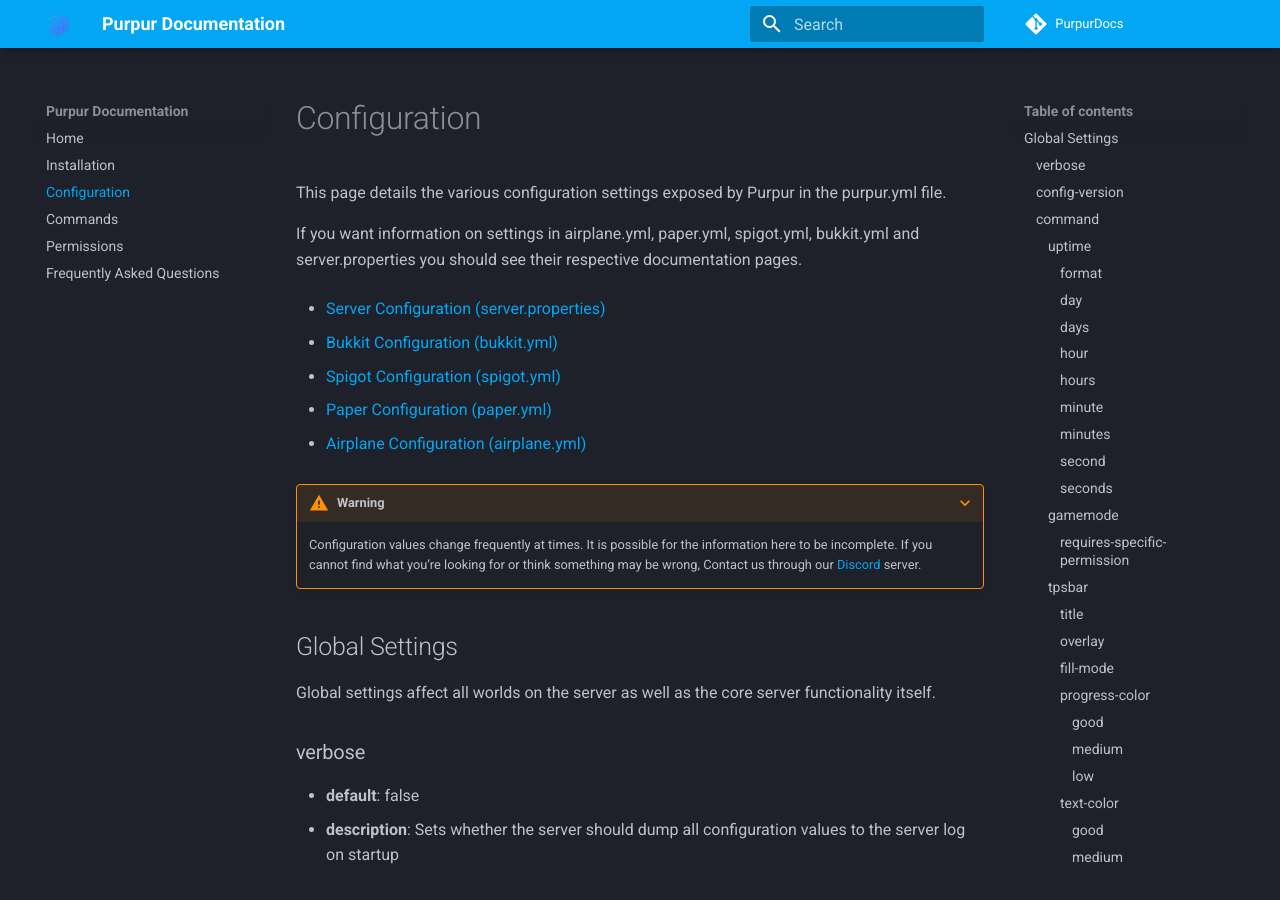
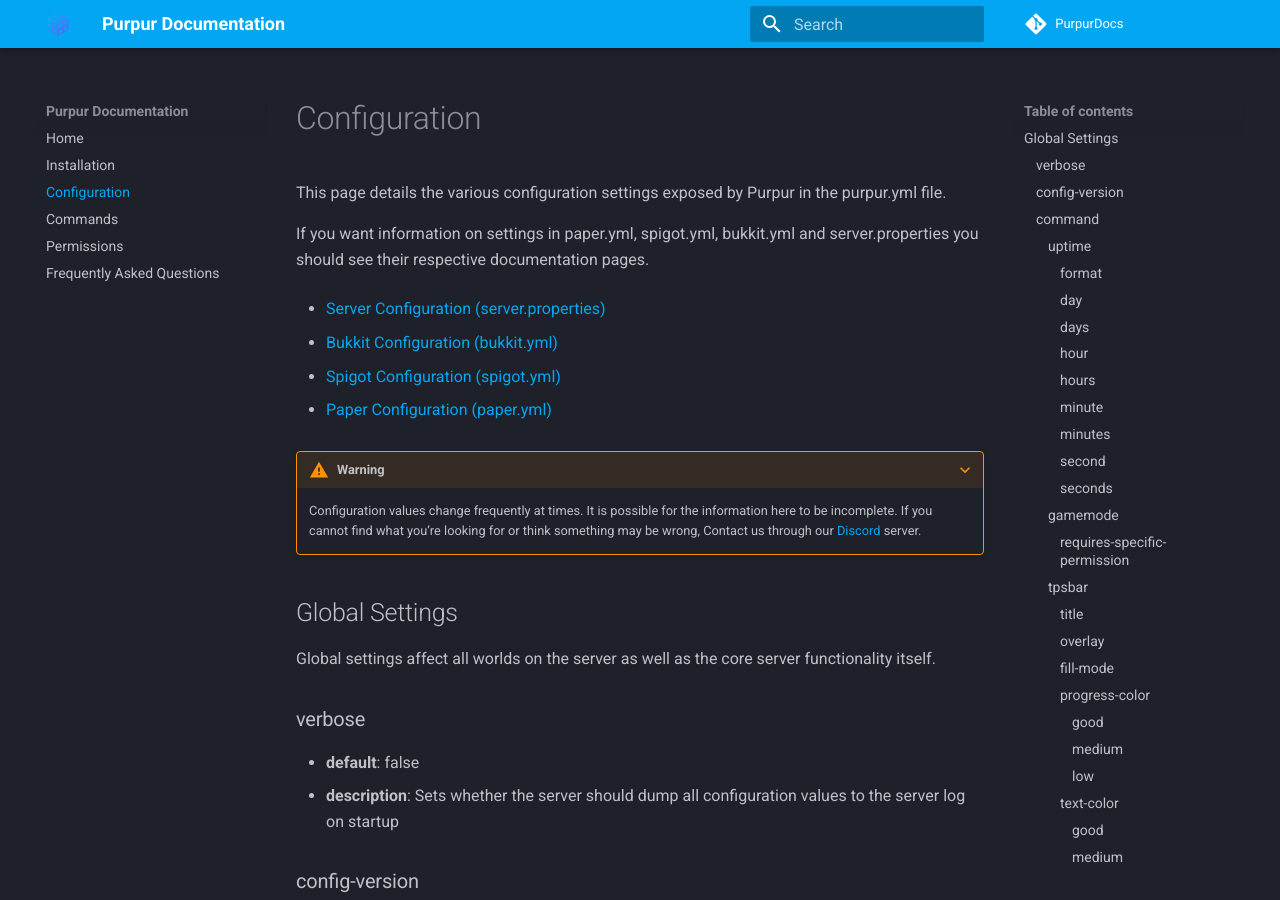
Before and after one commit to PurpurMC/PurpurDocs, an MkDocs documentation site: the page built from mkdocs/Configuration.md, in a window 1280 px wide and 900 px high. Built offline with MkDocs 1.6.1 and Material for MkDocs 9.7.7, drawn with Linux system fonts in a browser that asks for light colours; comment, search, counter and statistics services are not loaded.

Commit message:
Remove Airplane

```diff
--- a/mkdocs.yml
+++ b/mkdocs.yml
@@ -4,7 +4,7 @@
 site_author: granny
 site_description: >-
   The official documentation for Purpur.
-  Purpur is a fork of Paper and Airplane with the goal of providing new and interesting configuration options, which allow for creating a unique gameplay experience not seen anywhere else.
+  Purpur is a fork of Paper with the goal of providing new and interesting configuration options, which allow for creating a unique gameplay experience not seen anywhere else.
 docs_dir: mkdocs
 nav:
     - Home: index.md
--- a/mkdocs/Configuration.md
+++ b/mkdocs/Configuration.md
@@ -1,6 +1,6 @@
 This page details the various configuration settings exposed by Purpur in the purpur.yml file.
 
-If you want information on settings in airplane.yml, paper.yml, spigot.yml, bukkit.yml and server.properties you should see their respective documentation pages.
+If you want information on settings in paper.yml, spigot.yml, bukkit.yml and server.properties you should see their respective documentation pages.
 
 * [Server Configuration (server.properties)](https://minecraft.fandom.com/wiki/Server.properties)
 
@@ -9,8 +9,6 @@
 * [Spigot Configuration (spigot.yml)](https://www.spigotmc.org/wiki/)
 
 * [Paper Configuration (paper.yml)](https://paper.readthedocs.io/en/latest/server/configuration.html)
-
-* [Airplane Configuration (airplane.yml)](https://github.com/TECHNOVE/Airplane/wiki)
 
 ???+ warning "Warning"
     Configuration values change frequently at times. It is possible for the information here to be incomplete. If you cannot find what you’re looking for or think something may be wrong, Contact us through our [Discord](http://purpurmc.org/discord/) server.
```
Also changed, not shown: mkdocs/FAQ.md (+3 -7 lines), mkdocs/index.md (+2 -2 lines).
